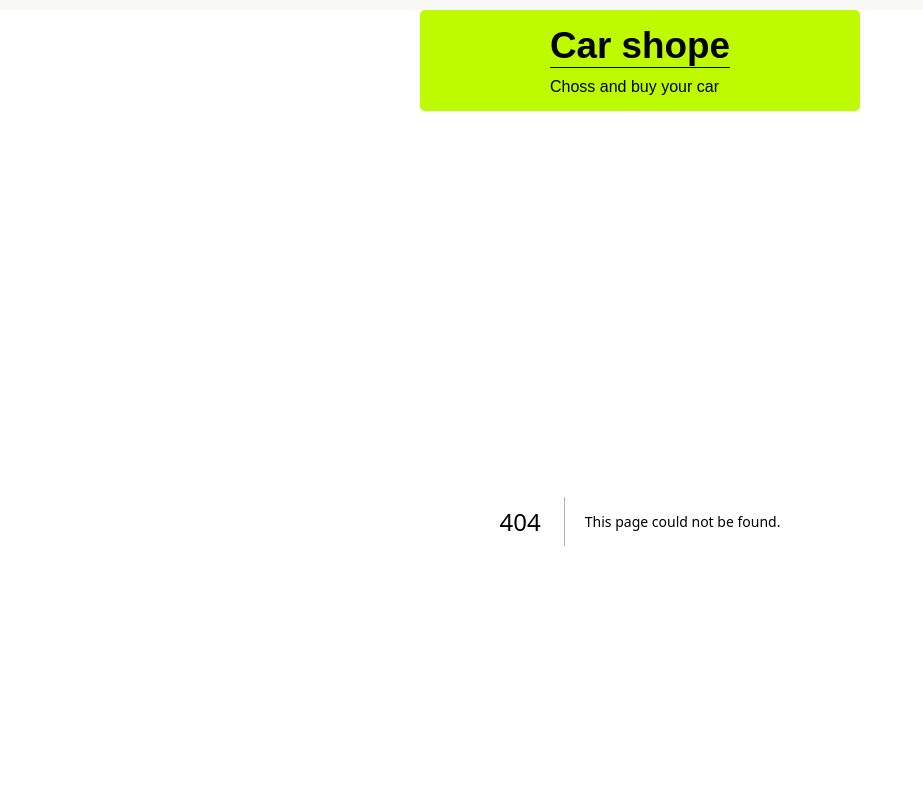
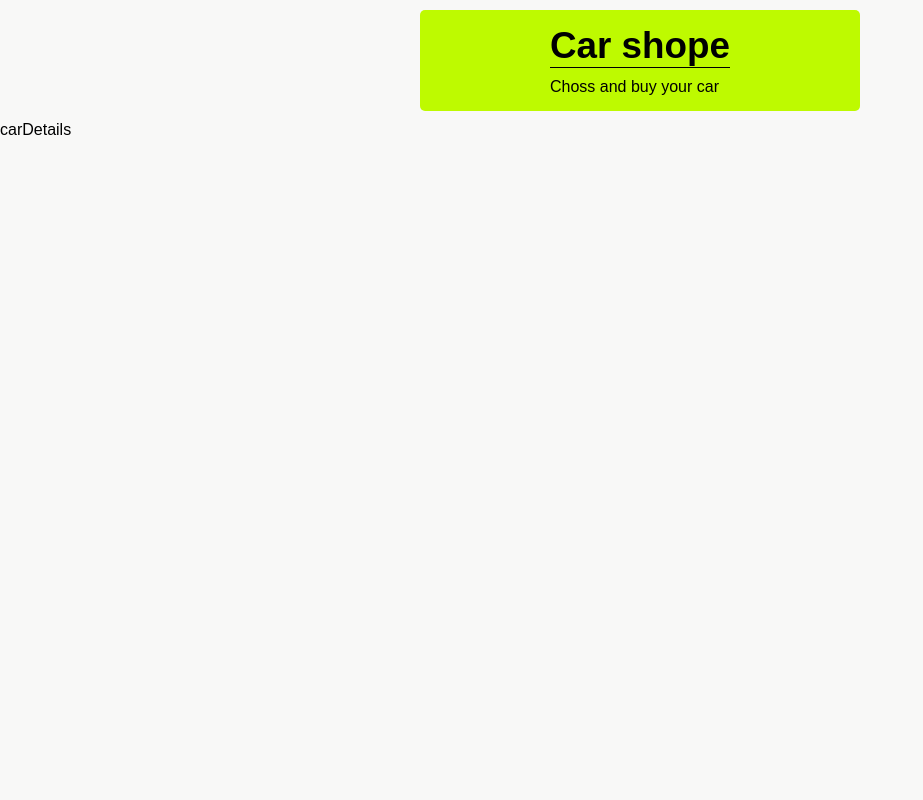
Before and after one commit to AliTaghawi/next-tutorial-projects, a Next.js app in the folder carshope-botocar-project/: page /cars/1 in a window 1280 px wide. Before the commit this address had no page. Shown: the top 800 px of the page, without its empty margins (0-923 px from the left). Built offline with nearby package versions, Linux system fonts and the light colour scheme.

Commit message:
<car shope project> creating car page with cardetails temp component

```diff
--- /dev/null
+++ b/carshope-botocar-project/components/templates/CarDetails.js
@@ -0,0 +1,10 @@
+
+const CarDetails = () => {
+  return (
+    <div>
+      carDetails
+    </div>
+  );
+};
+
+export default CarDetails;
--- /dev/null
+++ b/carshope-botocar-project/pages/cars/[carid].js
@@ -0,0 +1,12 @@
+import { useRouter } from "next/router";
+import carsData from "../../data/carsData";
+import CarDetails from "../../components/templates/CarDetails";
+
+const Car = () => {
+  const { carid } = useRouter().query;
+  const carDetails = carsData[carid - 1];
+
+  return <CarDetails {...carDetails} />;
+};
+
+export default Car;
```
